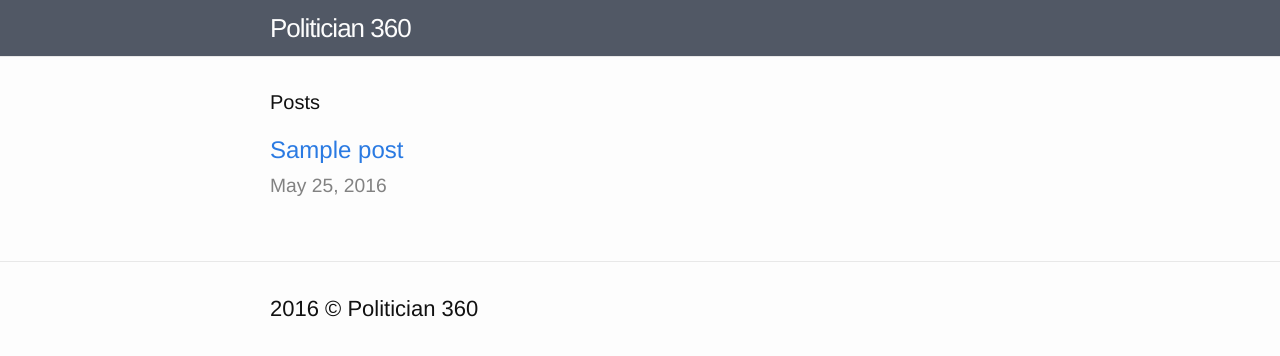
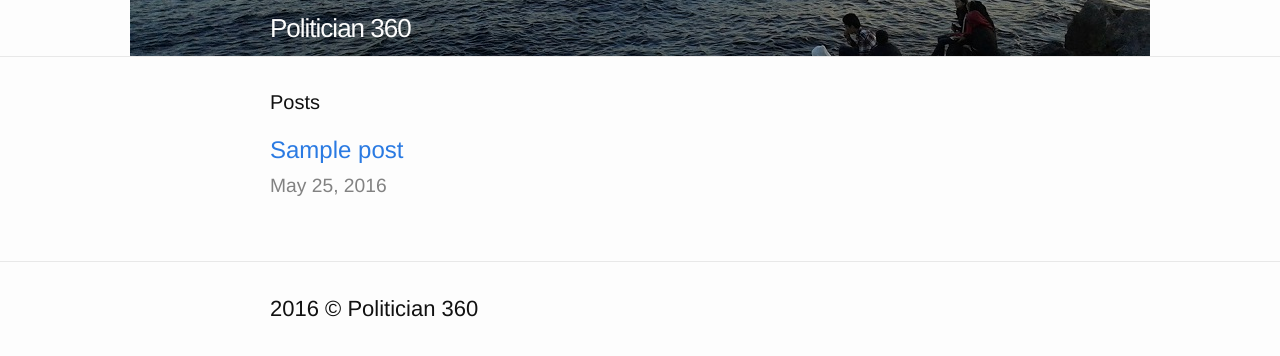
Before and after one commit to icanfreaku/newblog, a Jekyll site: the page built from index.html, in a window 1280 px wide. Shown: the top 356 px of the page. Built offline with Jekyll 4.4.1, drawn with Linux system fonts in a browser that asks for light colours; the list of posts is cut into pages by our own code.

Commit message:
changed image

```diff
--- a/_sass/_layout.scss
+++ b/_sass/_layout.scss
@@ -4,7 +4,7 @@
 .site-header {
     border-bottom: 1px solid $grey-color-light;
     min-height: 56px;
-    background-color: #515865;
+    background: url("https://icanfreaku.github.io/newblog/img/cover.jpg") no-repeat bottom center;
 
     .menu-icon {
         display: none;
@@ -77,7 +77,7 @@
         top: 0;
         left: -200px;
         z-index: 7;
-        background-color: #515865;
+        background: url("https://icanfreaku.github.io/newblog/img/cover.jpg") no-repeat bottom center;
 
         .trigger {
             clear: both;
```
